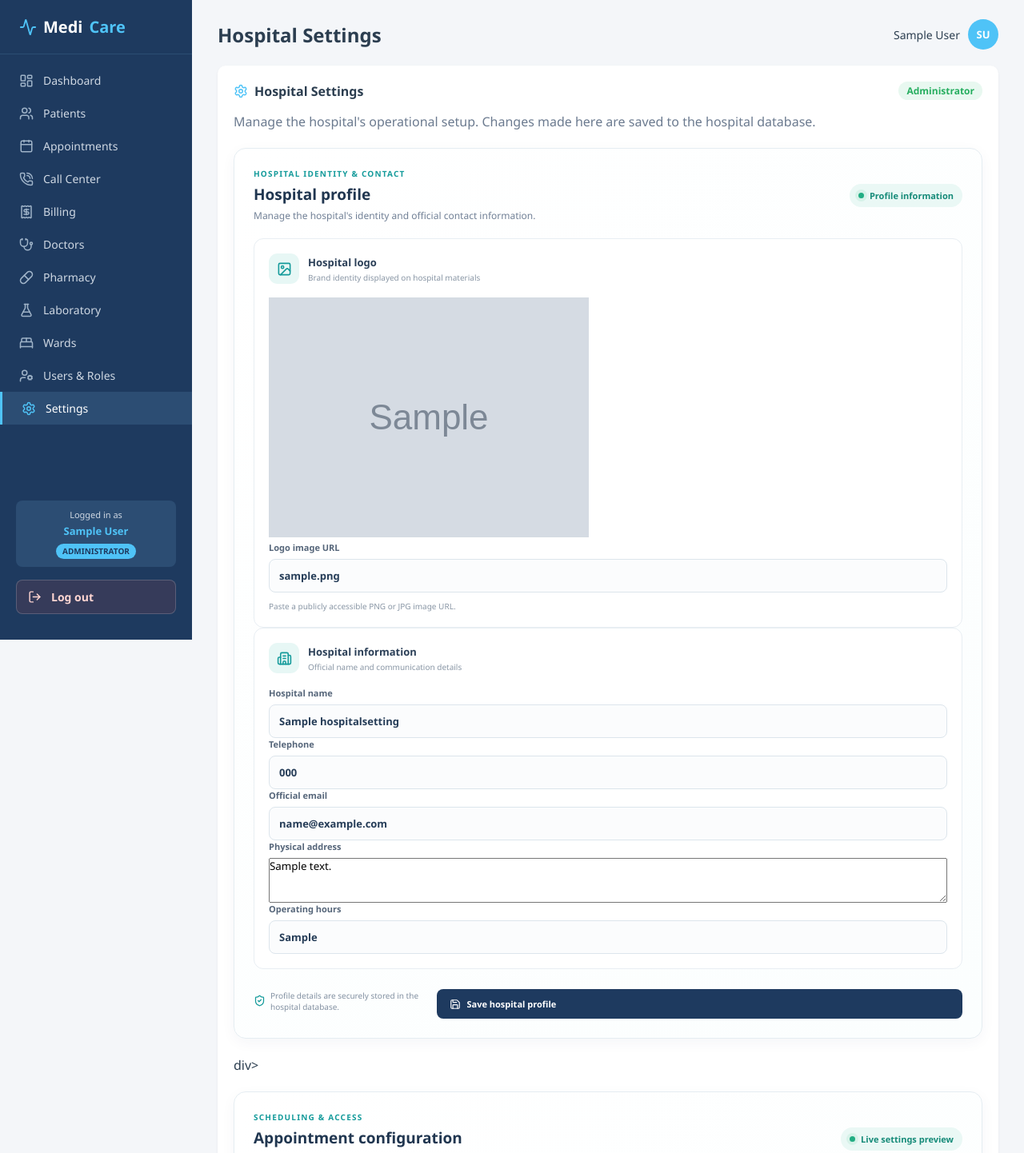
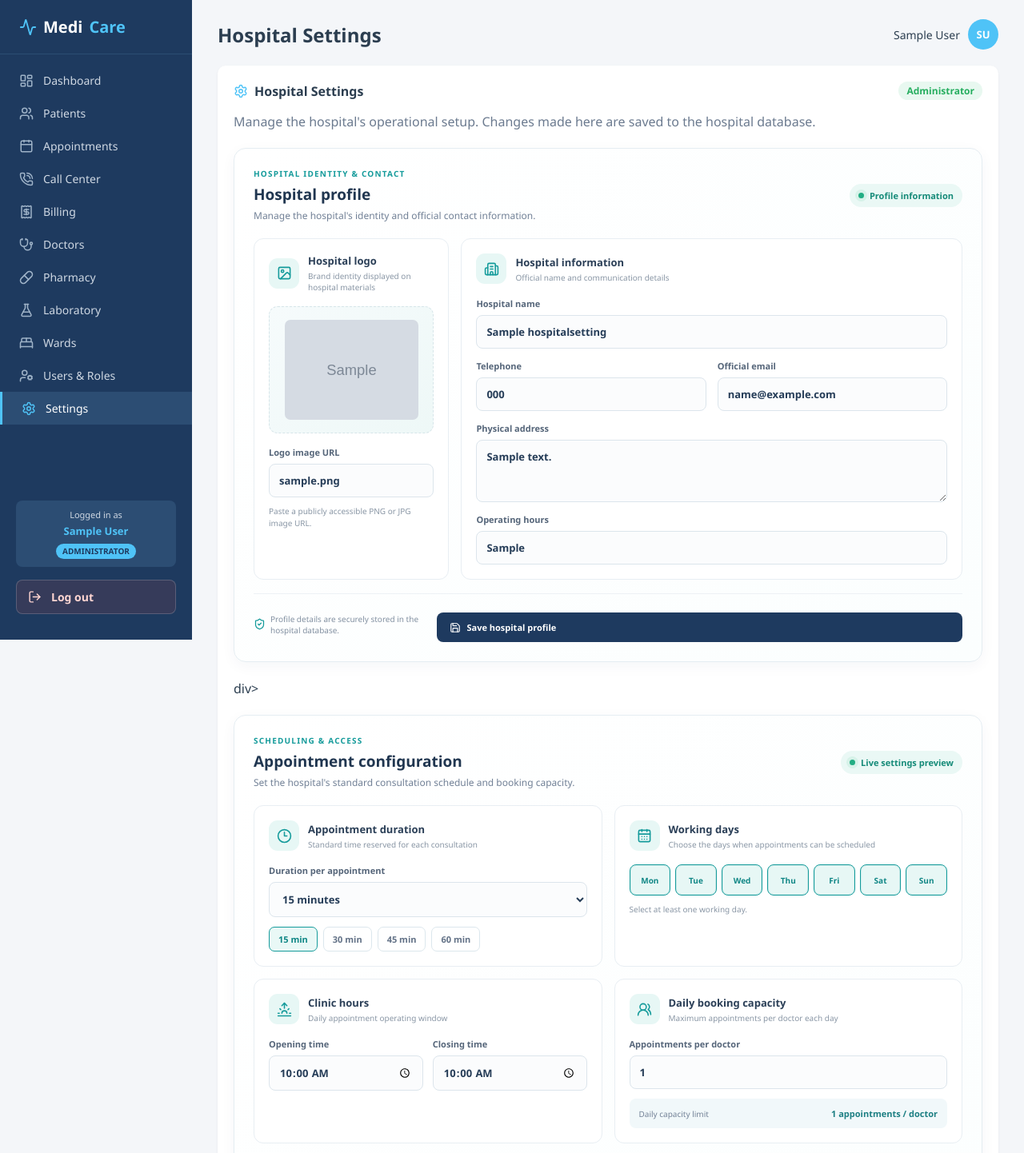
Before and after one commit to bulasio3/Projects, a Django app: page /settings/ in a window 1280 px wide. Shown: the top 1442 px of the page at 80% size. Run offline with Django 5.2, Linux system fonts and the light colour scheme; a user stored in the database is signed in; tables that the repository leaves empty hold one stand-in row (values such as "Sample post"); grey boxes marked "Sample" are stand-in pictures.

Commit message:
Style hospital profile to match appointment configuration

```diff
--- a/HMS/static/css/hms.css
+++ b/HMS/static/css/hms.css
@@ -327,3 +327,22 @@ tr:hover td { background:#f9fbfd; }
 .config-error { display:block; color:#b42318; font-size:11px; margin-top:7px; }
 @media(max-width:760px) { .appointment-config-grid { grid-template-columns:1fr; } .appointment-config-section { padding:17px; } }
 @media(max-width:520px) { .appointment-config-heading,.config-actions { align-items:flex-start; flex-direction:column; } .working-day-picker { gap:4px; } .day-choice { min-height:35px; } .day-choice span { font-size:9px; } .time-fields { grid-template-columns:1fr; } .schedule-preview { padding:13px; gap:9px; } .schedule-preview-copy strong { font-size:12px; } }
+
+
+/* ============ HOSPITAL PROFILE MATCHED SETTINGS DESIGN ============ */
+.hospital-profile-layout { display:grid; grid-template-columns:minmax(220px,.78fr) minmax(0,2fr); gap:15px; align-items:stretch; }
+.hospital-profile-section .config-card { height:100%; }
+.hospital-logo-preview { display:flex; align-items:center; justify-content:center; min-height:150px; margin:0 0 16px; padding:16px; border:1px dashed #d6e5e9; border-radius:11px; background:linear-gradient(135deg,#f6fbfc,#eef8f7); }
+.hospital-logo-preview img { display:block; max-width:100%; max-height:125px; object-fit:contain; border-radius:7px; }
+.hospital-logo-placeholder { display:flex; flex-direction:column; align-items:center; gap:8px; color:#9aabb9; }
+.hospital-logo-placeholder [data-lucide] { width:34px; height:34px; color:#159b9b; }
+.hospital-logo-placeholder small { font-size:10px; color:#8796a5; }
+.hospital-profile-fields { display:grid; grid-template-columns:repeat(2,minmax(0,1fr)); gap:14px; }
+.hospital-field-wide { grid-column:1/-1; }
+.hospital-profile-fields textarea { min-height:76px; resize:vertical; }
+.hospital-profile-section .config-field input,.hospital-profile-section .config-field textarea,.hospital-profile-section .config-field select { width:100%; box-sizing:border-box; padding:11px 12px; border:1px solid #dce5ec; border-radius:8px; background:#fbfcfd; color:#263d58; font:inherit; font-size:13px; outline:none; transition:border .2s,box-shadow .2s; }
+.hospital-profile-section .config-field input:focus,.hospital-profile-section .config-field textarea:focus,.hospital-profile-section .config-field select:focus { border-color:#159b9b; box-shadow:0 0 0 3px rgba(21,155,155,.12); background:#fff; }
+.hospital-profile-actions { padding-top:15px; border-top:1px solid #edf1f5; }
+.hospital-profile-actions button { display:inline-flex; align-items:center; gap:7px; }
+@media(max-width:900px) { .hospital-profile-layout { grid-template-columns:1fr; } .hospital-logo-preview { min-height:120px; } }
+@media(max-width:520px) { .hospital-profile-fields { grid-template-columns:1fr; } .hospital-field-wide { grid-column:auto; } .hospital-profile-actions { align-items:flex-start; flex-direction:column; } }
```
